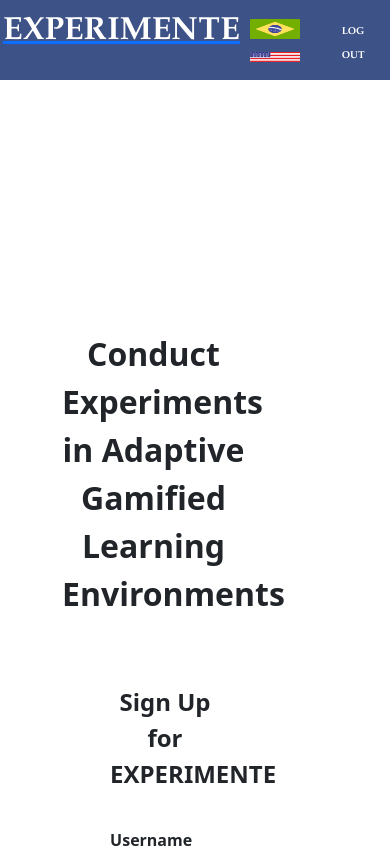
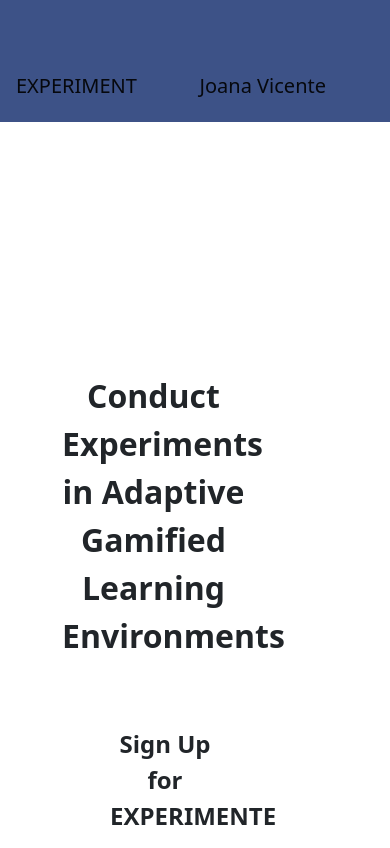
Before and after one commit to kamillatenorio/HCI-Project, a React (Create React App) app: page / in a window 390 px wide. Shown: the top 848 px of the page. Built offline with nearby package versions, Linux system fonts and the light colour scheme.

Commit message:
Adding Responsive NavBar

```diff
--- a/src/components/NavBar.jsx
+++ b/src/components/NavBar.jsx
@@ -1,38 +1,42 @@
 import React from "react";
 import  '../App.css';
-import BRFlag from '../assets/img/brazil.png';
-import USAFlag from '../assets/img/usa.png';
-import { Router } from 'react-router-dom';
-
 
 function NavBar() {
     const currentUrl = window.location.href;
     return (
-        <div className="NavBar">
-            <div className="leftSide">
-                <div className="links">
-                    <a href="userprofile"><p style={{fontSize:'xx-large', marginLeft:'3px', textDecoration:'none'}}>EXPERIMENTE</p></a>
-                </div>
-            </div>
-            <div className="rightSide">
         <div>
-                    <div className="links">
-                        <img src= {BRFlag} alt="BRflag" className="BRflag"/> &nbsp;
-                        <img src= {USAFlag} alt="BRflag" className="USAflag"/>  &nbsp;
-                    </div>
-                </div>
+            <nav class="navbar navbar-expand-lg navbar-light" style={{backgroundColor: '#3D5287'}} >
+            <div class="container">
+            <a class="navbar-brand" href="#"><span className="name">EXPERIMENT</span></a>
+                <ul class="navbar-nav ml-auto my-2 my-lg-0">
+                    {/* <li class="nav-item">
+                        <img class="navbar-brand" src= {BRFlag} alt="BRflag" className="BRflag"/>
+                    </li>
+                    <li class="nav-item">
+                        <img class="navbar-brand" src= {USAFlag} alt="BRflag" className="USAflag"/>
+                    </li> */}
                     <div>
                        {currentUrl === "http://localhost:3000/" || currentUrl === "http://localhost:3000/login" || currentUrl === "http://localhost:3000/signup" || currentUrl === "http://localhost:3000/login?" ? (
-                    <div className="linkSign">
-                        <a href="/login"> <b>SIGN IN </b> |  </a>
-                        <a href="/signup"> <b>SIGN UP </b> </a>
+                        <div>
+                            <a class="navbar-brand" href="/login" > <span className="nameUser">Sign in </span></a> <span style={{color: '#ffffff'}}>| </span>
+                            <a class="navbar-brand" href="/signup" > <span className="nameUser">  Sign up </span></a>
                         </div>):(
-                    <div className="linkSign">
-                        <a href="/login"> <b>LOG OUT </b></a>
-                    </div>
+                        <span>
+                            <li class="nav-item">
+                                <a class="navbar-brand" href="/userprofile"><span className="nameUser">Joana Vicente </span></a>
+                            <a class="navbar-brand" href="#">
+                                <span style={{color: '#FFFFFF'}} class="NavHeight"> <i class="fas fa-cog light"></i></span>
+                            </a>
+                            <a class="navbar-brand" href="login">
+                                <span style={{color: '#FFFFFF'}} class="NavHeight"><i class="fas fa-sign-out-alt"></i></span>
+                            </a>
+                            </li>
+                        </span>
                         )}
                     </div>
+                    </ul>
                 </div>
+            </nav>
         </div>
     )
 }
```
Lines whose indentation alone changed are shown as unchanged.
